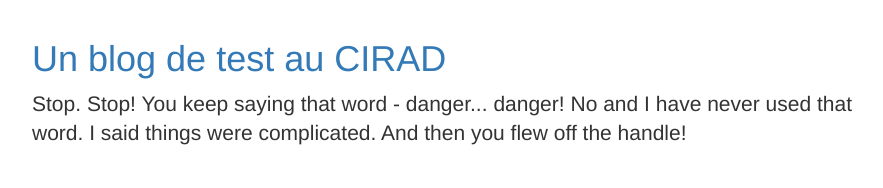
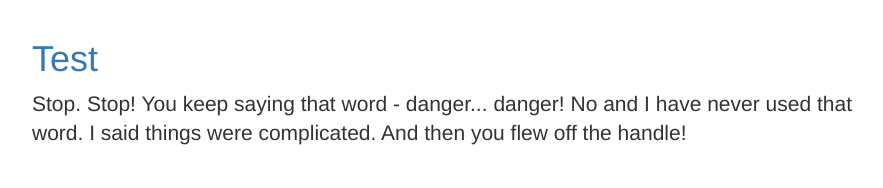
Before and after one commit to PanArnaud/BlogTemplateDjango, a Django app: template blog/templates/index.html in a window 1280 px wide. Shown: the part 51-239 px from the top of the page, without its empty margins (198-1081 px from the left). Run offline with Django 3.2, Linux system fonts and the light colour scheme; the template is opened without the code that fills it, so the values that code supplies are empty; some libraries are stand-ins or nearby versions.

Commit message:
Edit templates/index.html header

```diff
--- a/blog/__init__.py
+++ b/blog/__init__.py
@@ -0,0 +1 @@
+# -*- coding: utf-8 -*-
--- a/blog/templates/index.html
+++ b/blog/templates/index.html
@@ -3,7 +3,7 @@
 
 {% block content %}
     <div class="blog-header">
-        <h1 class="blog-title"><a href="#">Un blog de test au CIRAD</a></h1>
+        <h1 class="blog-title"><a href="#">Test</a></h1>
         <p class="lead blog-description text-justify"">Stop. Stop! You keep saying that word - danger... danger! No and I have never used that word. I said things were complicated. And then you flew off the handle! </p>
     </div>
     <div class="row">
```
Also changed, not shown: 1 other file.
